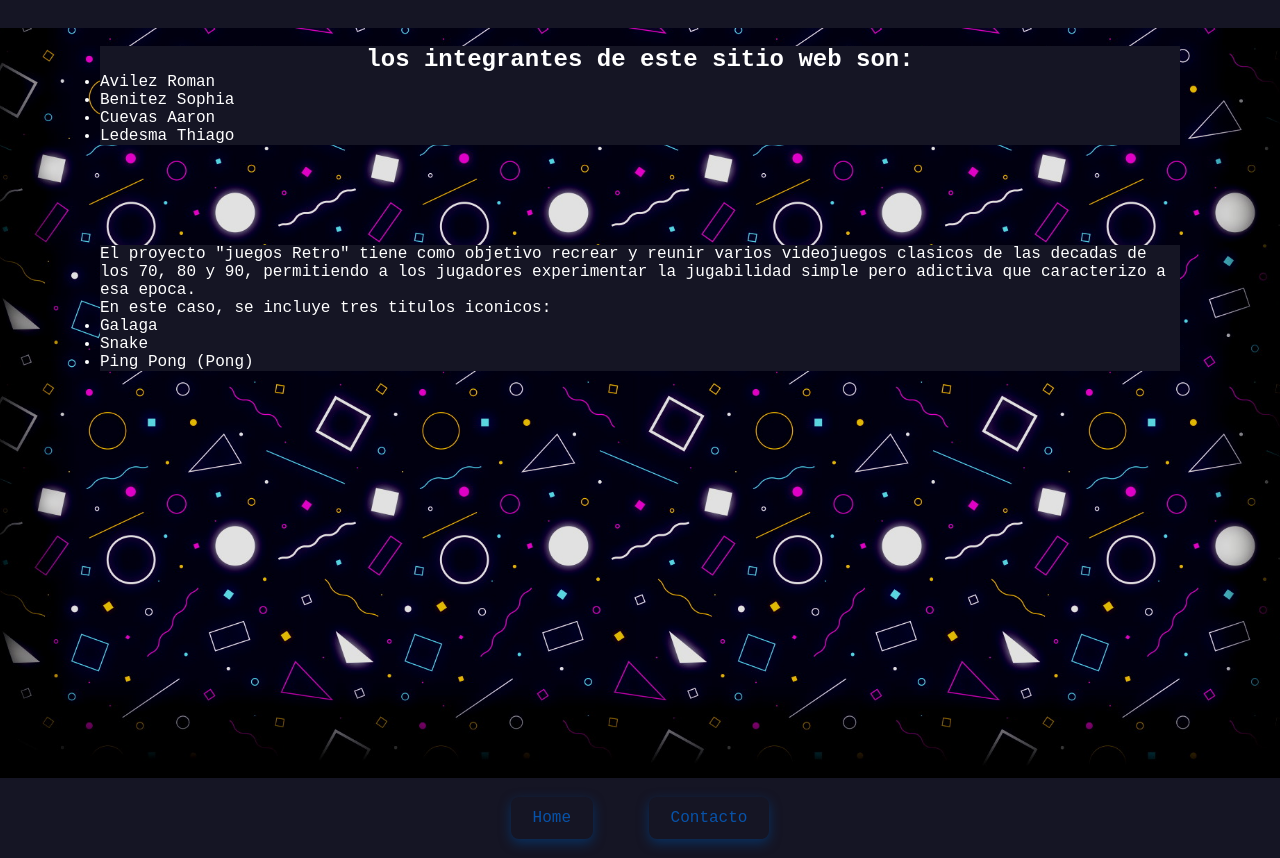
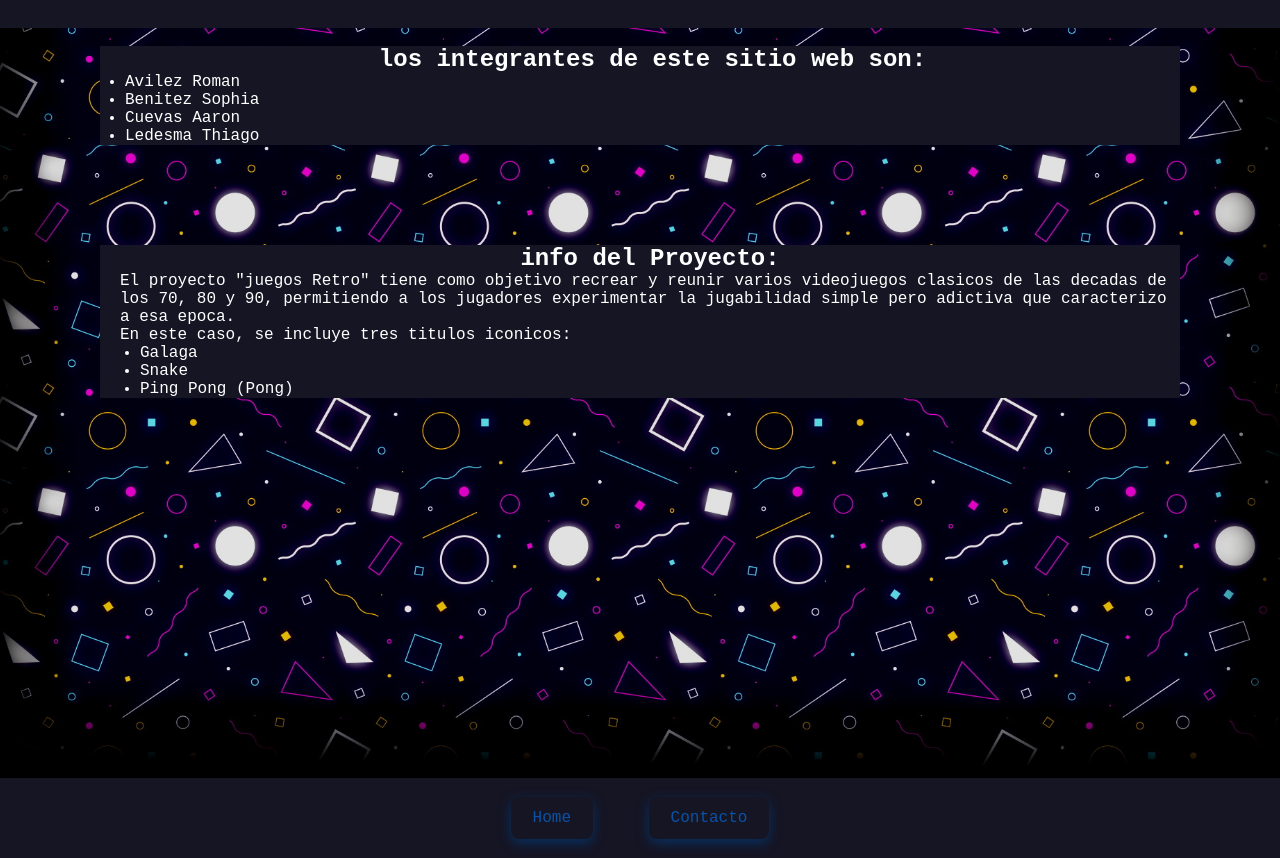
Before and after one commit to Aaron-codi/proyecto-web-, a plain HTML site: page quienes somos/quienessomos.html in a window 1280 px wide. Shown: the part 72-930 px from the top of the page. Drawn offline with Linux system fonts and the light colour scheme; a web font is replaced by a local one.

Commit message:
modificacion al css

```diff
--- a/quienes somos/quienessomos.css
+++ b/quienes somos/quienessomos.css
@@ -85,9 +85,14 @@ h2{
 
    background-color:#151524;
    margin: 0px 100px 100px 100px;
+   padding-left: 25px;
 }
 #relleno{
  background-color:#151524;
-   margin: 0px 100px 100px 100px;
+   margin: 0px 100px 300px 100px;
+   padding-left: 20px;
 
 }
+#puntos{
+  padding-left: 20px;
+}
--- a/quienes somos/quienessomos.html
+++ b/quienes somos/quienessomos.html
@@ -28,19 +28,22 @@
                  <li>Cuevas Aaron</li>
                   <li>Ledesma Thiago</li>
 
+                </ul>
 
-                 </ul>
             </div>
             <div id="relleno">
+                <h2>info del Proyecto:</h2>
                    <p>
                        El proyecto "juegos Retro" tiene como objetivo recrear y reunir varios videojuegos clasicos de las decadas de los 70, 80 y 90, permitiendo a los jugadores experimentar la jugabilidad simple pero adictiva que caracterizo a esa epoca. <br>
                        En este caso, se incluye tres titulos iconicos:
                      </p>
-                  <ul>
-                     <li>Galaga</li>
-                      <li>Snake</li>
-                       <li>Ping Pong (Pong)</li>
-                  </ul>
+                  <div id="puntos">
+                    <ul>
+                        <li>Galaga</li>
+                         <li>Snake</li>
+                          <li>Ping Pong (Pong)</li>
+                     </ul>
+                  </div>
 
             </div>
         </div>
```
